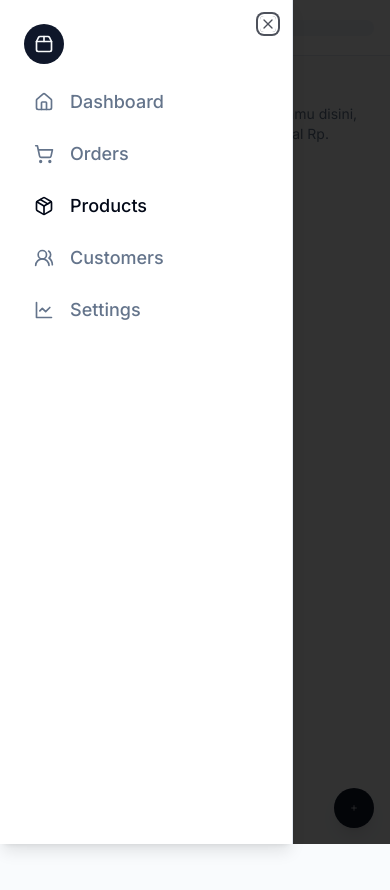
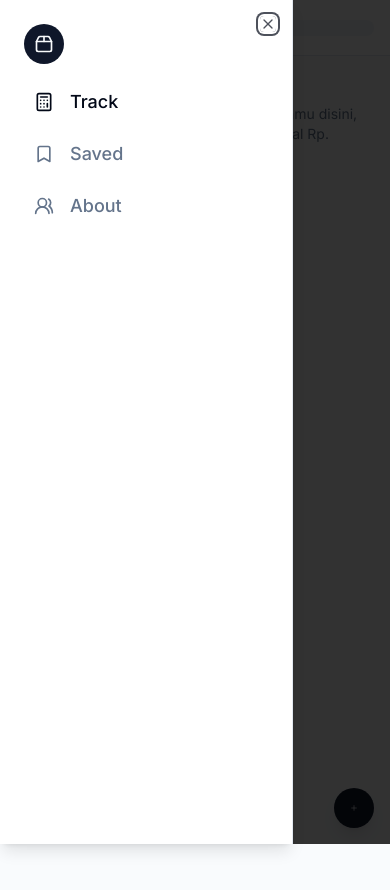
Before and after one commit to fleetimee/suplement-calc, a Next.js app: page / in a window 390 px wide. Both pictures are taken after a click on the button "Toggle Menu". Shown: the top 890 px of the page. Built offline with nearby package versions, Linux system fonts and the light colour scheme.

Commit message:
Refactor mobile navbar and add toast success

```diff
--- /dev/null
+++ b/src/app/(lobby)/about/page.tsx
@@ -0,0 +1,3 @@
+export default function AboutPage() {
+  return <p>about</p>;
+}
--- /dev/null
+++ b/src/app/(lobby)/saved/page.tsx
@@ -0,0 +1,3 @@
+export default function SavedPage() {
+  return <div>saved</div>;
+}
--- a/src/components/forms/add-cart-form.tsx
+++ b/src/components/forms/add-cart-form.tsx
@@ -101,7 +101,7 @@ export function AddCartForm({ className }: AddCartFormProps) {
         });
       }
 
-      toast("Success", {
+      toast.success("Success", {
         description: "Item berhasil ditambahkan ke dalam list.",
         action: {
           label: "Tutup",
--- a/src/components/mobile-navbar.tsx
+++ b/src/components/mobile-navbar.tsx
@@ -1,6 +1,8 @@
 "use client";
 
 import {
+  Bookmark,
+  Calculator,
   Home,
   LineChart,
   Package,
@@ -15,21 +17,41 @@ import { Button } from "./ui/button";
 import { useCartStore } from "@/providers/cart-store-provider";
 import { cn } from "@/lib/utils";
 import { Progress } from "./ui/progress";
+import { usePathname } from "next/navigation";
+import { useState } from "react";
+
+interface RoutePathProps {
+  path: string;
+  name: string;
+  icon: React.ReactNode;
+}
+
+const routePaths: RoutePathProps[] = [
+  { path: "/", name: "Track", icon: <Calculator className="h-5 w-5" /> },
+  { path: "/saved", name: "Saved", icon: <Bookmark className="h-5 w-5" /> },
+  { path: "/about", name: "About", icon: <Users2 className="h-5 w-5" /> },
+];
 
 export function MobileNavbar() {
   const { total } = useCartStore((state) => state);
 
   const progress = (total / 300000) * 100;
 
+  // Check current route and set active class
+  const path = usePathname();
+
+  const [open, setOpen] = useState(false);
+
   return (
     <header className="sticky top-0 z-30 flex h-14 items-center gap-4 justify-between border-b bg-background px-4 sm:static sm:h-auto sm:border-0 sm:bg-transparent sm:px-6">
-      <Sheet>
+      <Sheet open={open} onOpenChange={setOpen} defaultOpen={false}>
         <SheetTrigger asChild>
           <Button size="icon" variant="outline" className="sm:hidden">
             <PanelLeft className="h-5 w-5" />
             <span className="sr-only">Toggle Menu</span>
           </Button>
         </SheetTrigger>
+
         <SheetContent side="left" className="sm:max-w-xs">
           <nav className="grid gap-6 text-lg font-medium">
             <Link
@@ -39,41 +61,21 @@ export function MobileNavbar() {
               <Package2 className="h-5 w-5 transition-all group-hover:scale-110" />
               <span className="sr-only">Acme Inc</span>
             </Link>
-            <Link
-              href="#"
-              className="flex items-center gap-4 px-2.5 text-muted-foreground hover:text-foreground"
-            >
-              <Home className="h-5 w-5" />
-              Dashboard
-            </Link>
-            <Link
-              href="#"
-              className="flex items-center gap-4 px-2.5 text-muted-foreground hover:text-foreground"
-            >
-              <ShoppingCart className="h-5 w-5" />
-              Orders
-            </Link>
-            <Link
-              href="#"
-              className="flex items-center gap-4 px-2.5 text-foreground"
-            >
-              <Package className="h-5 w-5" />
-              Products
-            </Link>
-            <Link
-              href="#"
-              className="flex items-center gap-4 px-2.5 text-muted-foreground hover:text-foreground"
-            >
-              <Users2 className="h-5 w-5" />
-              Customers
-            </Link>
-            <Link
-              href="#"
-              className="flex items-center gap-4 px-2.5 text-muted-foreground hover:text-foreground"
-            >
-              <LineChart className="h-5 w-5" />
-              Settings
-            </Link>
+
+            {routePaths.map((route) => (
+              <Link
+                key={route.path}
+                href={route.path}
+                className={cn("flex items-center gap-4 px-2.5", {
+                  "text-foreground": path === route.path,
+                  "text-muted-foreground hover:text-foreground":
+                    path !== route.path,
+                })}
+              >
+                {route.icon}
+                {route.name}
+              </Link>
+            ))}
           </nav>
         </SheetContent>
       </Sheet>
@@ -83,7 +85,7 @@ export function MobileNavbar() {
           "text-red-500": total >= 300000,
           "text-orange-500": total < 300000 && total >= 300000 * 0.75,
           "text-yellow-500": total < 300000 * 0.75 && total >= 300000 * 0.5,
-          "text-black": total < 300000 * 0.5,
+          "text-green-500": total < 300000 * 0.5,
         })}
       >
         Rp. {new Intl.NumberFormat("id-ID").format(total)}
```
